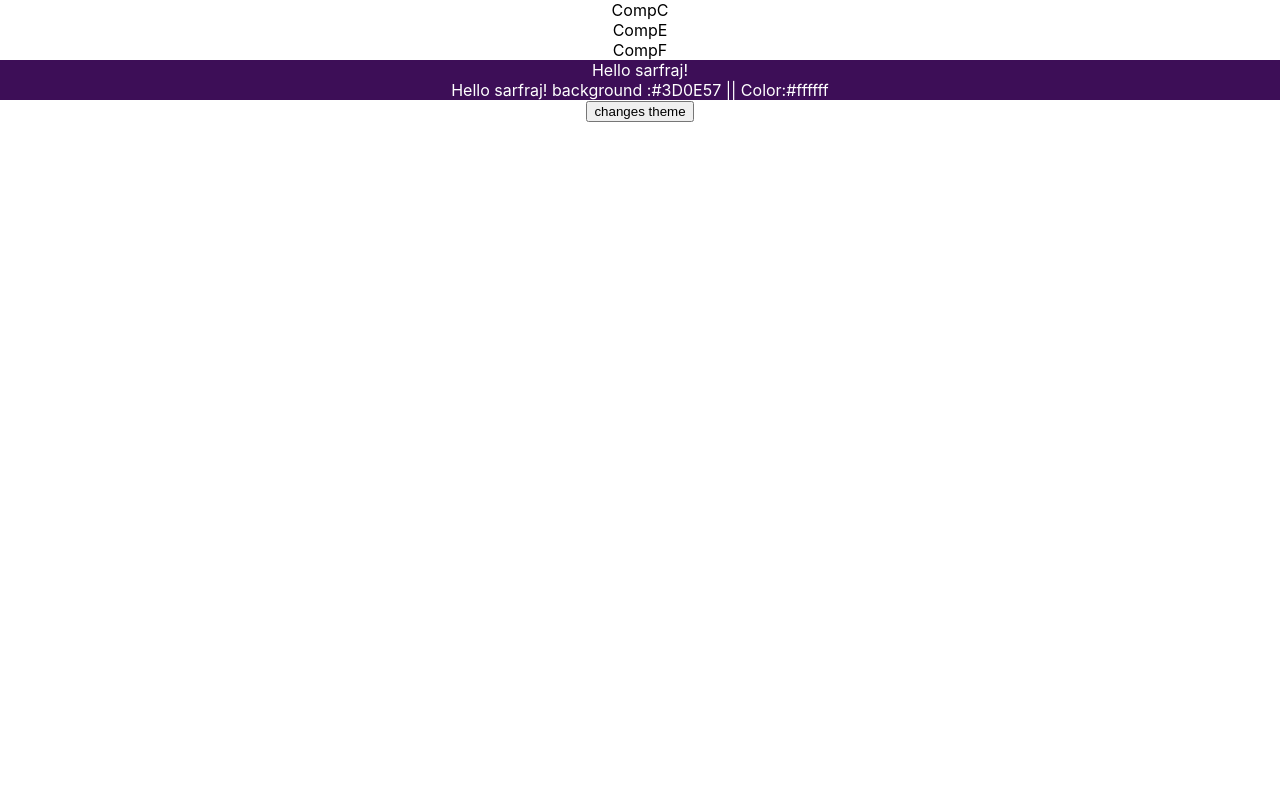
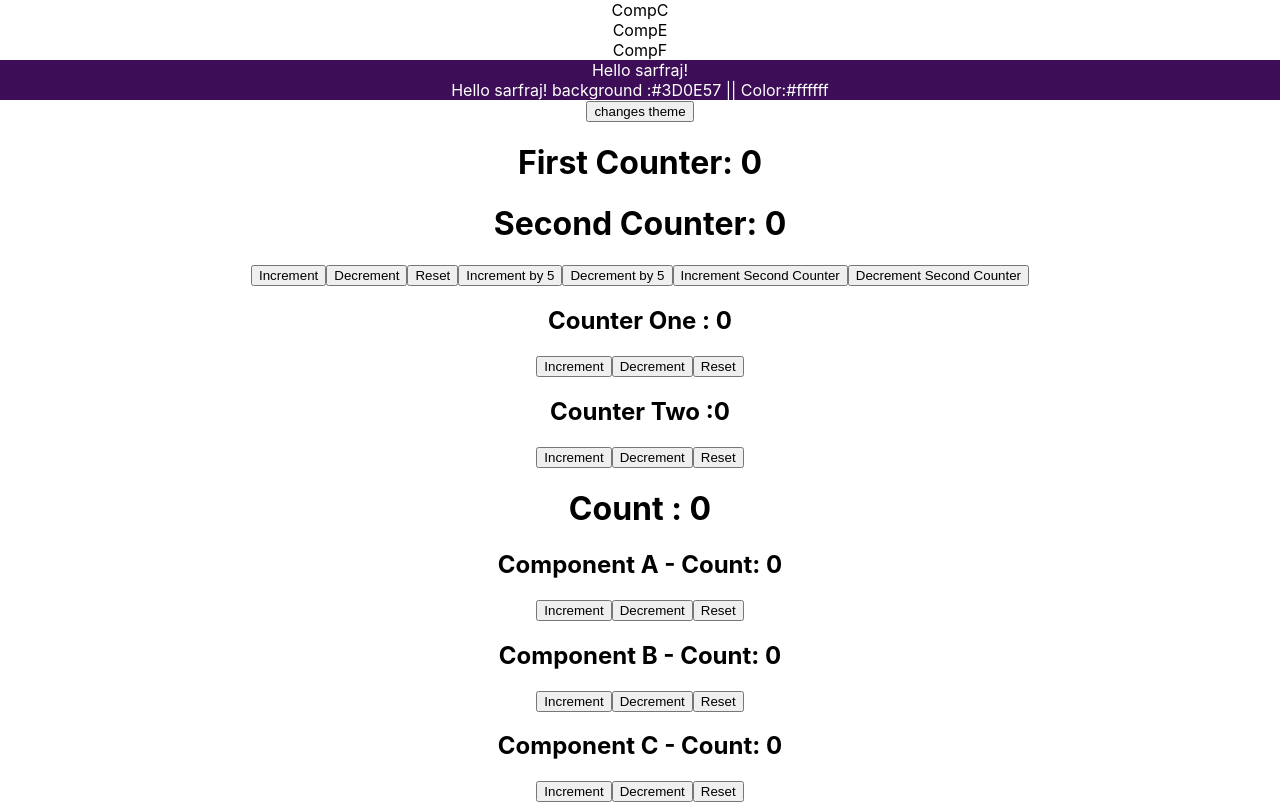
Before and after one commit to sarfrajabbasi/practice_react, a React (Create React App) app: page / in a window 1280 px wide. Built offline with nearby package versions, Linux system fonts and the light colour scheme.

Commit message:
react context API and useReducer combine use for global state manage

```diff
--- a/src/App.js
+++ b/src/App.js
@@ -6,8 +6,14 @@ import { UserProvider } from "./component/context/UserContext";
 // import IncorrectDepnd from "./component/useEffect/IncorrectDepnd";
 import CompC from "./component/context/CompC";
 
-import { useEffect, useState } from "react";
+import { useEffect, useReducer, useState } from "react";
 import { ThemeProvider } from "./component/context/ThemeContext";
+import CounterReducer from "./component/useReducer/CounterReducer";
+import CounterThree from "./component/useReducer/CounterThree";
+import { Provider } from "./component/useReducer/CounterContext";
+import CounterA from "./component/useReducer/CounterA";
+import CounterB from "./component/useReducer/CounterB";
+import CounterC from "./component/useReducer/CounterC";
 // import FetchData from "./component/useEffect/FetchData";
 // import MouseContainer from "./component/useEffect/MouseContainer";
 // import FromObj from "./component/useState/FromObj";
@@ -35,6 +41,26 @@ import { ThemeProvider } from "./component/context/ThemeContext";
 // import PropsParent from './component/props/PropsParent';
 // import Header from './component/styles/Header';
 
+
+
+
+// Initial state aur reducer function define karo
+
+const initialState = { count: 0 };
+
+const reducer = (state, action) => {
+    switch (action.type) {
+        case 'increment':
+            return { count: state.count + 1 };
+        case 'decrement':
+            return { count: state.count - 1 };
+        case 'reset':
+            return initialState;
+        default:
+            return state;
+    }
+};
+
 function App() {
   const [username, setUsername] = useState("sarfraj");
   const [theme, setTheme] = useState({ background: "", color: "" });
@@ -61,6 +87,8 @@ function App() {
   useEffect(()=>{
     generateTheme()
   },[])
+
+  const [count,dispatch] = useReducer(reducer,initialState)
   return (
     <div className="App">
       {/* <PropsParent></PropsParent>
@@ -113,6 +141,15 @@ function App() {
           </button>
         </UserProvider>
       </ThemeProvider>
+      <CounterReducer></CounterReducer>
+      <CounterThree></CounterThree>
+
+      <Provider value={{countState:count,countDispatch:dispatch}}>
+      <h1 >Count : {count.count}</h1>
+      <CounterA></CounterA>
+      <CounterB></CounterB>
+      <CounterC></CounterC>
+      </Provider>
     </div>
   );
 }
--- /dev/null
+++ b/src/component/useReducer/CounterA.js
@@ -0,0 +1,16 @@
+import React, { useContext } from 'react'
+import CounterContext from './CounterContext';
+
+const CounterA = () => {
+    const {countState,countDispatch} = useContext(CounterContext);
+    return (
+        <div>
+            <h2>Component A - Count: {countState.count}</h2>
+            <button onClick={() => countDispatch({ type: 'increment' })}>Increment</button>
+            <button onClick={() => countDispatch({ type: 'decrement' })}>Decrement</button>
+            <button onClick={() => countDispatch({ type: 'reset' })}>Reset</button>
+        </div>
+    );
+}
+
+export default CounterA
--- /dev/null
+++ b/src/component/useReducer/CounterB.js
@@ -0,0 +1,17 @@
+import React, { useContext } from 'react'
+import CounterContext from './CounterContext';
+
+const CounterB = () => {
+    const {countState,countDispatch} = useContext(CounterContext);
+
+    return (
+        <div>
+            <h2>Component B - Count: {countState.count}</h2>
+            <button onClick={() => countDispatch({ type: 'increment' })}>Increment</button>
+            <button onClick={() => countDispatch({ type: 'decrement' })}>Decrement</button>
+            <button onClick={() => countDispatch({ type: 'reset' })}>Reset</button>
+        </div>
+    );
+}
+
+export default CounterB
--- /dev/null
+++ b/src/component/useReducer/CounterC.js
@@ -0,0 +1,17 @@
+import React, { useContext } from 'react'
+import CounterContext from './CounterContext';
+
+const CounterC = () => {
+    const {countState,countDispatch} = useContext(CounterContext);
+
+    return (
+        <div>
+            <h2>Component C - Count: {countState.count}</h2>
+            <button onClick={() => countDispatch({ type: 'increment' })}>Increment</button>
+            <button onClick={() => countDispatch({ type: 'decrement' })}>Decrement</button>
+            <button onClick={() => countDispatch({ type: 'reset' })}>Reset</button>
+        </div>
+    );
+}
+
+export default CounterC
--- /dev/null
+++ b/src/component/useReducer/CounterContext.js
@@ -0,0 +1,7 @@
+import {createContext} from 'react'
+
+const CounterContext = createContext()
+
+export const {Provider,Consumer} = CounterContext
+
+export default CounterContext
--- /dev/null
+++ b/src/component/useReducer/CounterReducer.js
@@ -0,0 +1,66 @@
+import React, { useReducer } from "react";
+
+const initialState = {
+  firstCounter: 0,
+  secondCounter:0
+};
+const reducer = (state, action) => {
+  switch (action.type) {
+    case "increment":
+      return {
+        ...state,
+        firstCounter: state.firstCounter + action.value,
+      };
+    case "decrement":
+      return {
+        ...state,
+        firstCounter: state.firstCounter - action.value,
+      };
+      case "increment2":
+      return {
+        ...state,
+        secondCounter: state.secondCounter + action.value,
+      };
+    case "decrement2":
+      return {
+        ...state,
+        secondCounter: state.secondCounter - action.value,
+      };
+    case "reset":
+      return initialState;
+    default:
+      return state;
+  }
+};
+const CounterReducer = () => {
+  const [state, dispatch] = useReducer(reducer, initialState);
+
+  return (
+    <div>
+      <h1>First Counter: {state.firstCounter}</h1>
+      <h1>Second Counter: {state.secondCounter}</h1>
+      <button onClick={() => dispatch({ type: "increment", value: 1 })}>
+        Increment
+      </button>
+      <button onClick={() => dispatch({ type: "decrement", value: 1 })}>
+        Decrement
+      </button>
+      <button onClick={() => dispatch({ type: "reset" })}>Reset</button>
+      <button onClick={() => dispatch({ type: "increment", value: 5 })}>
+        Increment by 5
+      </button>
+      <button onClick={() => dispatch({ type: "decrement", value: 5 })}>
+        Decrement by 5
+      </button>
+      <button onClick={() => dispatch({ type: "increment2", value: 1 })}>
+        Increment Second Counter
+      </button>
+      <button onClick={() => dispatch({ type: "decrement2", value: 1 })}>
+        Decrement Second Counter
+      </button>
+
+    </div>
+  );
+};
+
+export default CounterReducer;
--- /dev/null
+++ b/src/component/useReducer/CounterThree.js
@@ -0,0 +1,49 @@
+import React, { useReducer } from "react";
+// Define the initial state and reducer function
+const initialState = {
+  count: 0,
+};
+const reducer = (state, action) => {
+  switch (action.type) {
+    case "increment":
+      return { count: state.count + 1 };
+    case "decrement":
+      return { count: state.count - 1 };
+    case "reset":
+      return initialState;
+    default:
+      return initialState;
+  }
+};
+const CounterThree = () => {
+  // Use two separate useReducer hooks for two independent counters
+
+  const [countOne, dispatchOne] = useReducer(reducer, initialState);
+  const [countTwo, dispatchTwo] = useReducer(reducer, initialState);
+  return (
+    <div>
+      <div>
+        <h2>Counter One : {countOne.count}</h2>
+        <button onClick={() => dispatchOne({ type: "increment" })}>
+          Increment
+        </button>
+        <button onClick={() => dispatchOne({ type: "decrement" })}>
+          Decrement
+        </button>
+        <button onClick={() => dispatchOne({ type: "reset" })}>Reset</button>
+      </div>
+      <div>
+        <h2>Counter Two :{countTwo.count}</h2>
+        <button onClick={() => dispatchTwo({ type: "increment" })}>
+          Increment
+        </button>
+        <button onClick={() => dispatchTwo({ type: "decrement" })}>
+          Decrement
+        </button>
+        <button onClick={() => dispatchTwo({ type: "reset" })}>Reset</button>
+      </div>
+    </div>
+  );
+};
+
+export default CounterThree;
```
